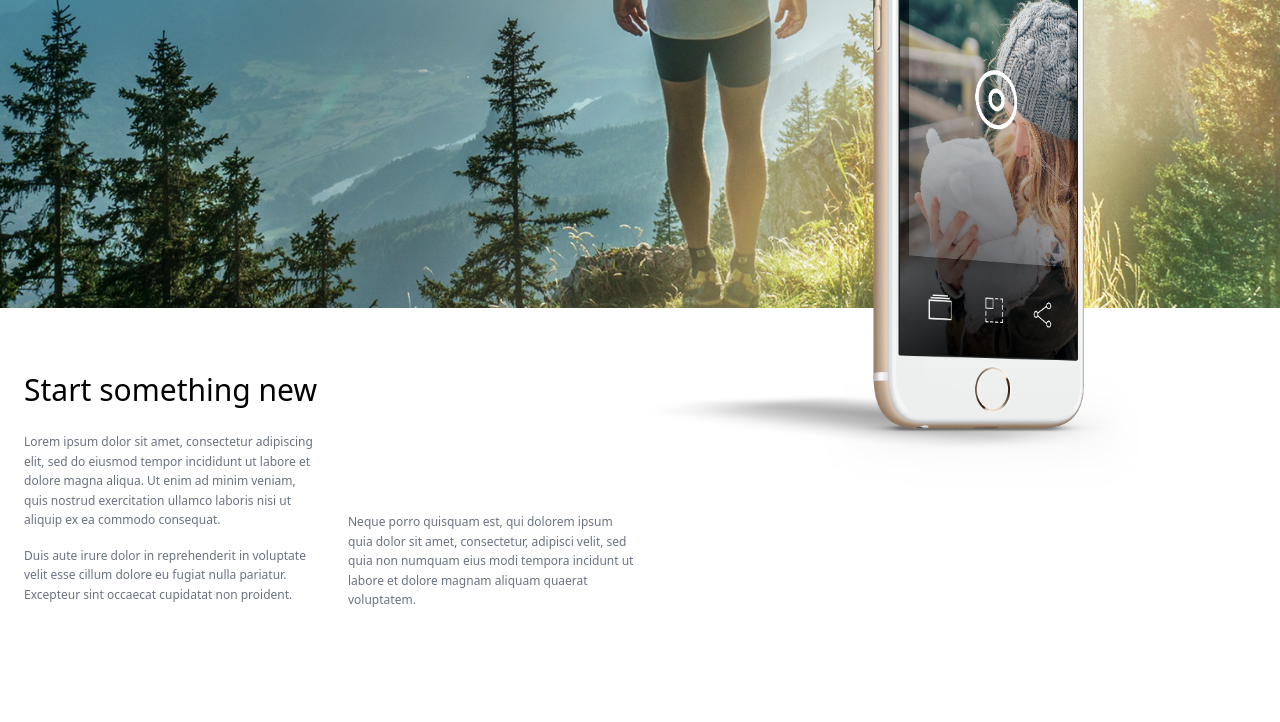
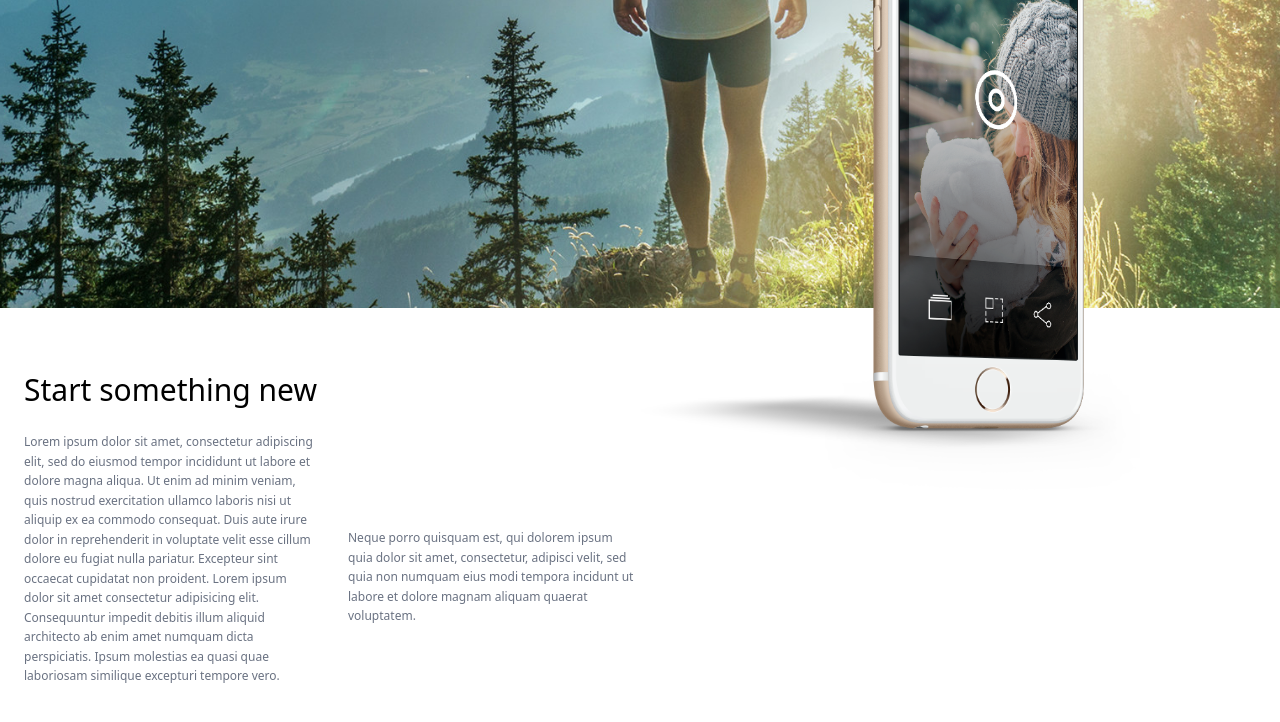
Before and after one commit to ZenaZen25/Take-Tailwind, a website: page index.html in a window 1280 px wide. Shown: the part 492-1214 px from the top of the page. Before the commit the page ends 1182 px from the top, so only its background shows below. Drawn offline with Linux system fonts and the light colour scheme.

Commit message:
modification start something new section

```diff
--- a/index.html
+++ b/index.html
@@ -41,19 +41,34 @@
 
     <section class="relative container mx-auto px-6  pb-20">
         <div class="flex flex-wrap">
-
             <div class="w-full lg:w-1/2 pt-16">
                 <h2 class="text-3xl font-light mb-6">Start something new</h2>
-        <div class="grid grid-cols-1 md:grid-cols-2 gap-8 text-xs leading-relaxed text-gray-500">
-          <div>
-            <p class="mb-4">Lorem ipsum dolor sit amet, consectetur adipiscing elit, sed do eiusmod tempor incididunt ut labore et dolore magna aliqua. Ut enim ad minim veniam, quis nostrud exercitation ullamco laboris nisi ut aliquip ex ea commodo consequat.</p>
-            <p>Duis aute irure dolor in reprehenderit in voluptate velit esse cillum dolore eu fugiat nulla pariatur. Excepteur sint occaecat cupidatat non proident.</p>
+
+                <div class="flex flex-col md:flex-row gap-8 text-xs leading-relaxed text-gray-500">
+
+                    <div class="flex-1">
+                        <p class="mb-4">
+                            Lorem ipsum dolor sit amet, consectetur adipiscing elit, sed do eiusmod tempor incididunt ut
+                            labore et dolore magna aliqua. Ut enim ad minim veniam, quis nostrud exercitation ullamco
+                            laboris nisi ut aliquip ex ea commodo consequat.
+                            Duis aute irure dolor in reprehenderit in voluptate velit esse cillum dolore eu fugiat nulla
+                            pariatur. Excepteur sint occaecat cupidatat non proident. Lorem ipsum dolor sit amet
+                            consectetur adipisicing elit. Consequuntur impedit debitis illum aliquid architecto ab enim
+                            amet numquam dicta perspiciatis. Ipsum molestias ea quasi quae laboriosam similique
+                            excepturi tempore vero.
+                        </p>
                     </div>
-          <div class="pt-20"> <p>Neque porro quisquam est, qui dolorem ipsum quia dolor sit amet, consectetur, adipisci velit, sed quia non numquam eius modi tempora incidunt ut labore et dolore magnam aliquam quaerat voluptatem.</p>
+
+                    <div class="flex-1 md:pt-24">
+                        <p>
+                            Neque porro quisquam est, qui dolorem ipsum quia dolor sit amet, consectetur, adipisci
+                            velit, sed quia non numquam eius modi tempora incidunt ut labore et dolore magnam aliquam
+                            quaerat voluptatem.
+                        </p>
+                    </div>
+
                 </div>
             </div>
-      </div>
-
 
 
         </div>
```
Also changed, not shown: style.css. Lines whose indentation alone changed are shown as unchanged.
